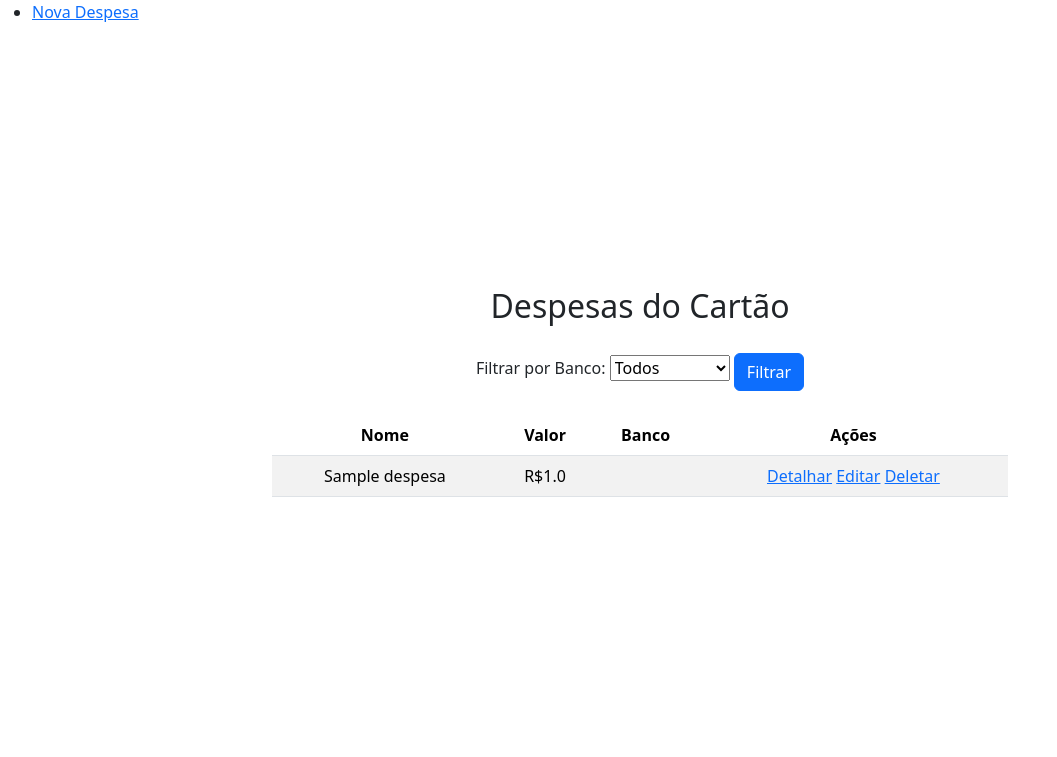
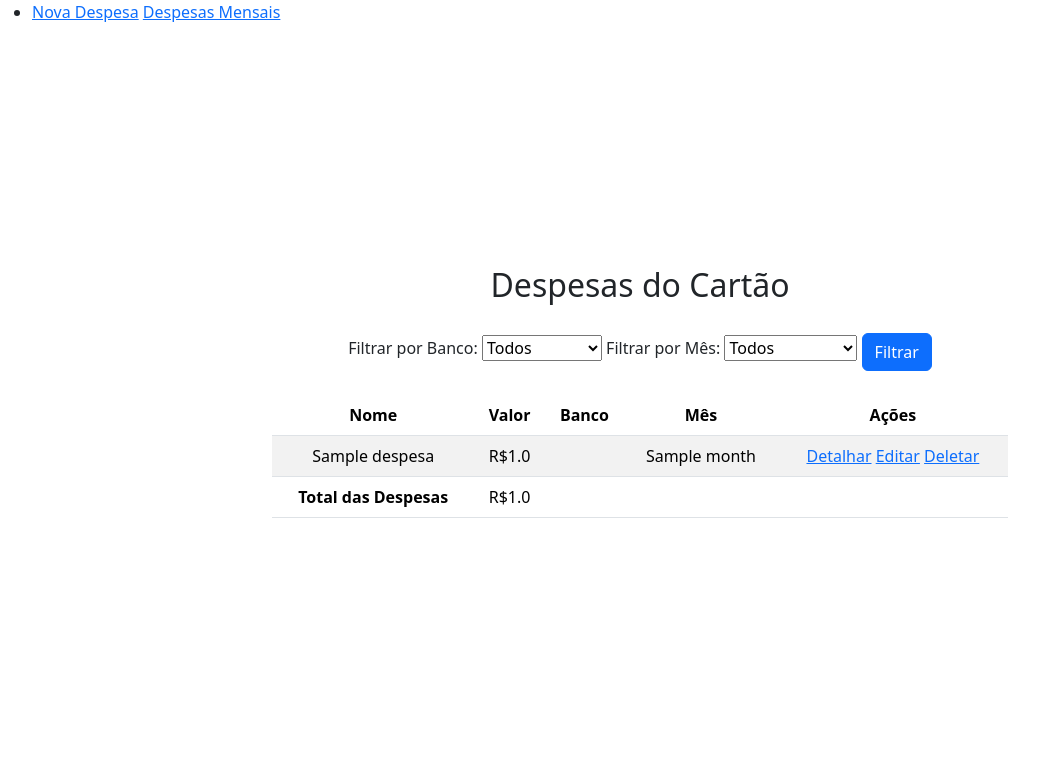
Before and after one commit to FabioMTeixeira/Despesas, a Django app: page / in a window 1280 px wide. Shown: the top 757 px of the page, without its empty margins (0-1057 px from the left). Run offline with Django 5.2, Linux system fonts and the light colour scheme; tables that the repository leaves empty hold one stand-in row (values such as "Sample post").

Commit message:
Adicionado novo signal para separar as despesas Mensalmente

```diff
--- a/app/templates/base.html
+++ b/app/templates/base.html
@@ -17,6 +17,7 @@
           <ul>
             <li>
               <a href="{% url 'nova_despesa' %}">Nova Despesa</a>
+              <a href="{% url 'despesa_mensal' %}">Despesas Mensais</a>
             </li>
           </ul>
         </nav>
--- a/app/urls.py
+++ b/app/urls.py
@@ -16,12 +16,13 @@
 """
 from django.contrib import admin
 from django.urls import path
-from despesas.views import HomeListView, NovaDespesaView, DetalheDespesa, DeletarDespesaView
+from despesas.views import HomeListView, NovaDespesaView, DetalheDespesa, DeletarDespesaView, MonthlyExpensesListView
 
 urlpatterns = [
     path('admin/', admin.site.urls),
     path('', HomeListView.as_view(), name='home'),
     path('nova_despesa/', NovaDespesaView.as_view(), name='nova_despesa'),
+    path('despesa_mensal/', MonthlyExpensesListView.as_view(), name='despesa_mensal'),
     path('despesa/<int:pk>', DetalheDespesa.as_view(), name='detalhe_despesa'),
     path('despesa/<int:pk>/deletar/',
          DeletarDespesaView.as_view(), name='deletar_despesa'),
--- a/despesas/apps.py
+++ b/despesas/apps.py
@@ -4,3 +4,6 @@
 class DespesasConfig(AppConfig):
     default_auto_field = 'django.db.models.BigAutoField'
     name = 'despesas'
+
+    def ready(self):
+        import despesas.signals
--- a/despesas/models.py
+++ b/despesas/models.py
@@ -17,6 +17,14 @@
         return self.name
 
 
+class DespesaMensal(models.Model):
+    mes = models.IntegerField()
+    valor_total = models.FloatField()
+
+    class Meta:
+        unique_together = ('mes',)
+
+
 class Despesa(models.Model):
     name = models.CharField(max_length=50, blank=False, null=False)
     value = models.FloatField(blank=False, null=False)
--- a/despesas/templates/home.html
+++ b/despesas/templates/home.html
@@ -14,6 +14,13 @@
                 <option value="{{ banco.id }}">{{ banco.name }}</option>
               {% endfor %}
             </select>
+            <label for="month-filter">Filtrar por Mês:</label>
+            <select class="" id="month-filter" name="months">
+              <option value="">Todos</option>
+              {% for mes in meses %}
+                <option value="{{ mes.id }}">{{ mes.name }}</option>
+              {% endfor %}
+            </select>
             <button type="submit" class="btn btn-primary mt-1">Filtrar</button>
           </div>
         </form>
@@ -23,6 +30,7 @@
               <th class="text-center">Nome</th>
               <th class="text-center">Valor</th>
               <th class="text-center">Banco</th>
+              <th class="text-center">Mês</th>
               <th class="text-center">Ações</th>
             </tr>
           </thead>
@@ -32,6 +40,7 @@
                 <td class="text-center">{{ despesa.name }}</td>
                 <td class="text-center">R${{ despesa.value }}</td>
                 <td class="text-center">{{ despesa.bank }}</td>
+                <td class="text-center">{{ despesa.month }}</td>
                 <td class="text-center">
                   <a href="">Detalhar</a>
                   <a href="">Editar</a>
@@ -39,6 +48,15 @@
                 </td>
               </tr>
             {% endfor %}
+            <tr>
+              <td class="text-center">
+                <strong>Total das Despesas</strong>
+              </td>
+              <td class="text-center">R${{ total_despesas.value__sum }}</td>
+              <td></td>
+              <td></td>
+              <td></td>
+            </tr>
           </tbody>
         </table>
       </div>
--- a/despesas/views.py
+++ b/despesas/views.py
@@ -1,9 +1,16 @@
 from despesas.forms import DespesaModelForm
-from .models import Despesa, Bank
+from .models import Despesa, Bank, Month, DespesaMensal
 from django.views.generic import ListView, CreateView, DetailView, DeleteView
 from django.urls import reverse_lazy
+from django.db.models import Sum
 
 # Create your views here.
+
+
+class MonthlyExpensesListView(ListView):
+    model = DespesaMensal
+    template_name = 'despesas_mensais.html'
+    context_object_name = 'despesas_mensais'
 
 
 class HomeListView(ListView):
@@ -14,13 +21,23 @@
     def get_queryset(self):
         queryset = super().get_queryset()
         banco_id = self.request.GET.get('bank')
+        mes_id = self.request.GET.get('months')
+
         if banco_id:
             queryset = queryset.filter(bank_id=banco_id)
+        if mes_id:
+            queryset = queryset.filter(month_id=mes_id)
+
         return queryset
 
     def get_context_data(self, **kwargs):
         context = super().get_context_data(**kwargs)
         context['bancos'] = Bank.objects.all()
+        context['meses'] = Month.objects.all()
+
+        context['total_despesas'] = context['despesas'].aggregate(Sum('value'))
+        ['value__sum'] or 0
+
         return context
 
 
```
Also changed, not shown: despesas/signals.py (added, +13 -0 lines), despesas/templates/despesas_mensais.html (added, +7 -0 lines), despesas/migrations/0002_despesamensal.py (added), despesas/migrations/0003_alter_despesamensal_valor_total.py (added).
